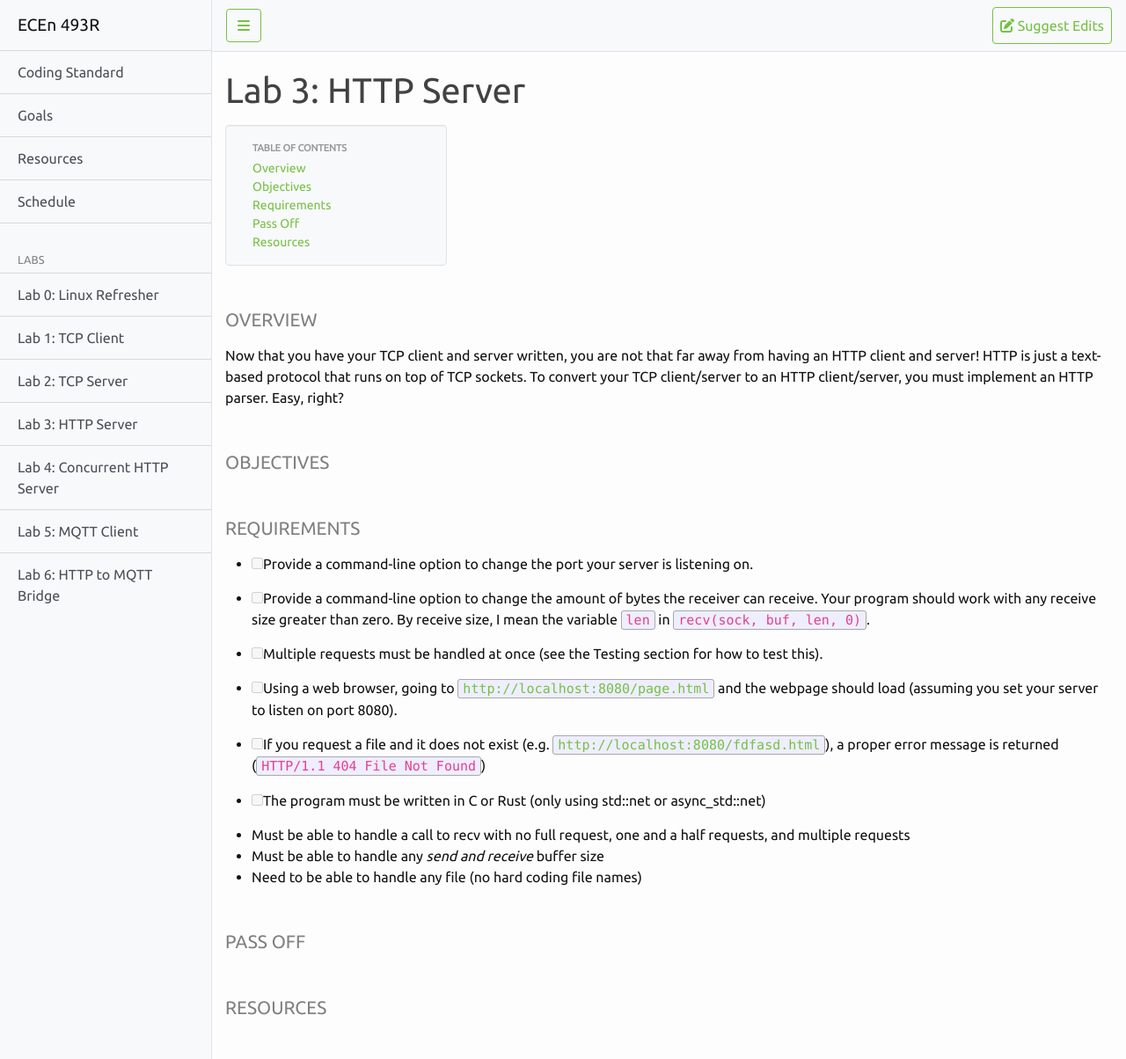
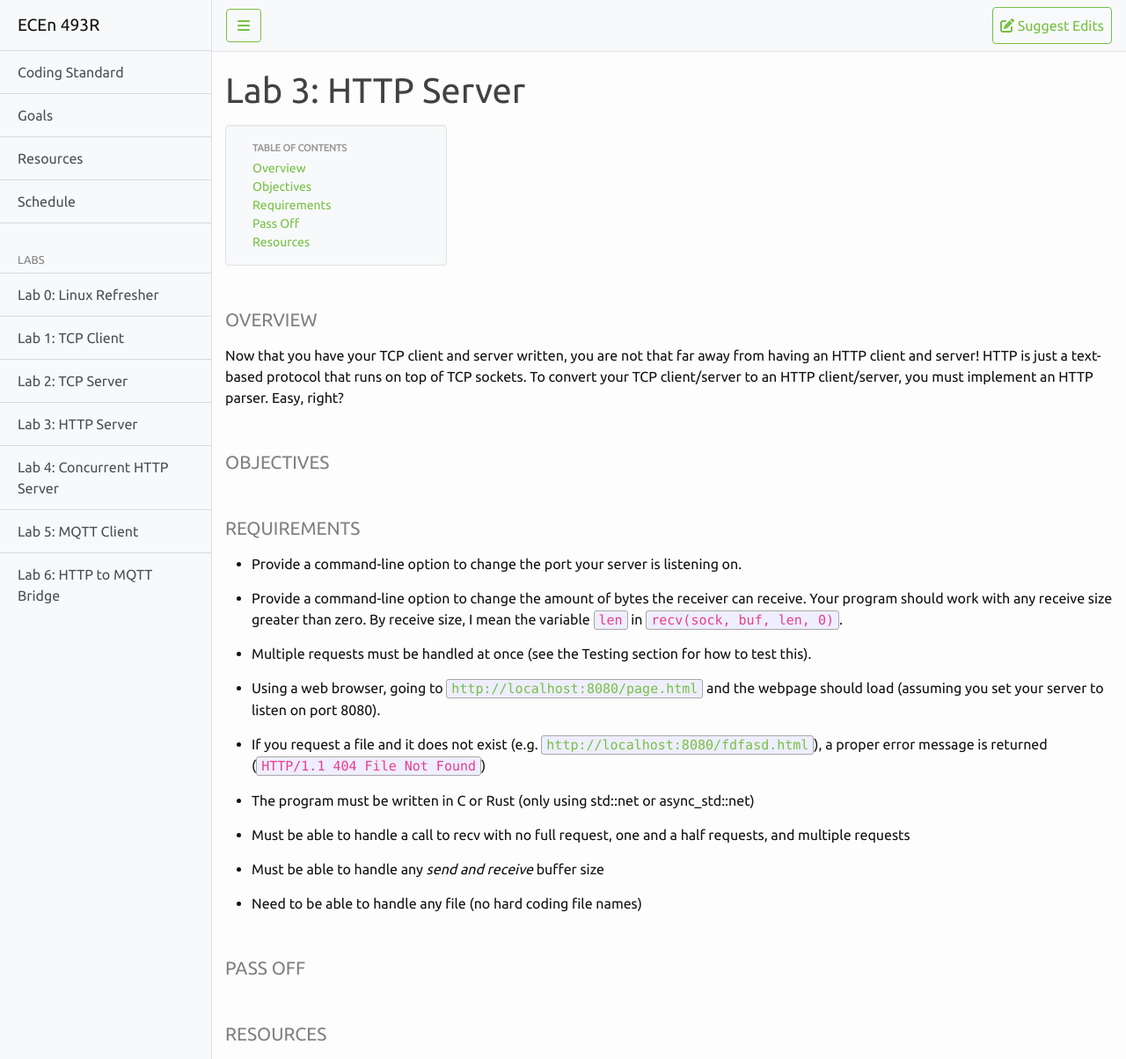
Before and after one commit to byuccl/dac_sdc_2022, a Jekyll site: the page built from _labs/lab_3.md, in a window 1280 px wide and 1204 px high. Shown: the whole window at 88% size. Built offline with Jekyll 4.4.1, drawn with Linux system fonts in a browser that asks for light colours; nearby versions of some CDN libraries.

Commit message:
Fix formatting for lab 3

```diff
--- a/_labs/lab_3.md
+++ b/_labs/lab_3.md
@@ -13,20 +13,22 @@ Now that you have your TCP client and server written, you are not that far away
 
 ### Requirements
 
-- [ ] Provide a command-line option to change the port your server is listening on.
+- Provide a command-line option to change the port your server is listening on.
 
-- [ ] Provide a command-line option to change the amount of bytes the receiver can receive. Your program should work with any receive size greater than zero. By receive size, I mean the variable `len` in `recv(sock, buf, len, 0)`.
+- Provide a command-line option to change the amount of bytes the receiver can receive. Your program should work with any receive size greater than zero. By receive size, I mean the variable `len` in `recv(sock, buf, len, 0)`.
 
-- [ ] Multiple requests must be handled at once (see the Testing section for how to test this).
+- Multiple requests must be handled at once (see the Testing section for how to test this).
 
-- [ ] Using a web browser, going to [`http://localhost:8080/page.html`](http://localhost:8080/page.html) and the webpage should load (assuming you set your server to listen on port 8080).
+- Using a web browser, going to [`http://localhost:8080/page.html`](http://localhost:8080/page.html) and the webpage should load (assuming you set your server to listen on port 8080).
 
-- [ ] If you request a file and it does not exist (e.g. [`http://localhost:8080/fdfasd.html`](http://localhost:8080/fdfasd.html)), a proper error message is returned (`HTTP/1.1 404 File Not Found`)
+- If you request a file and it does not exist (e.g. [`http://localhost:8080/fdfasd.html`](http://localhost:8080/fdfasd.html)), a proper error message is returned (`HTTP/1.1 404 File Not Found`)
 
-- [ ] The program must be written in C or Rust (only using std::net or async_std::net)
+- The program must be written in C or Rust (only using std::net or async_std::net)
 
 - Must be able to handle a call to recv with no full request, one and a half requests, and multiple requests
+
 - Must be able to handle any *send and receive* buffer size
+
 - Need to be able to handle any file (no hard coding file names)
 
 
```
